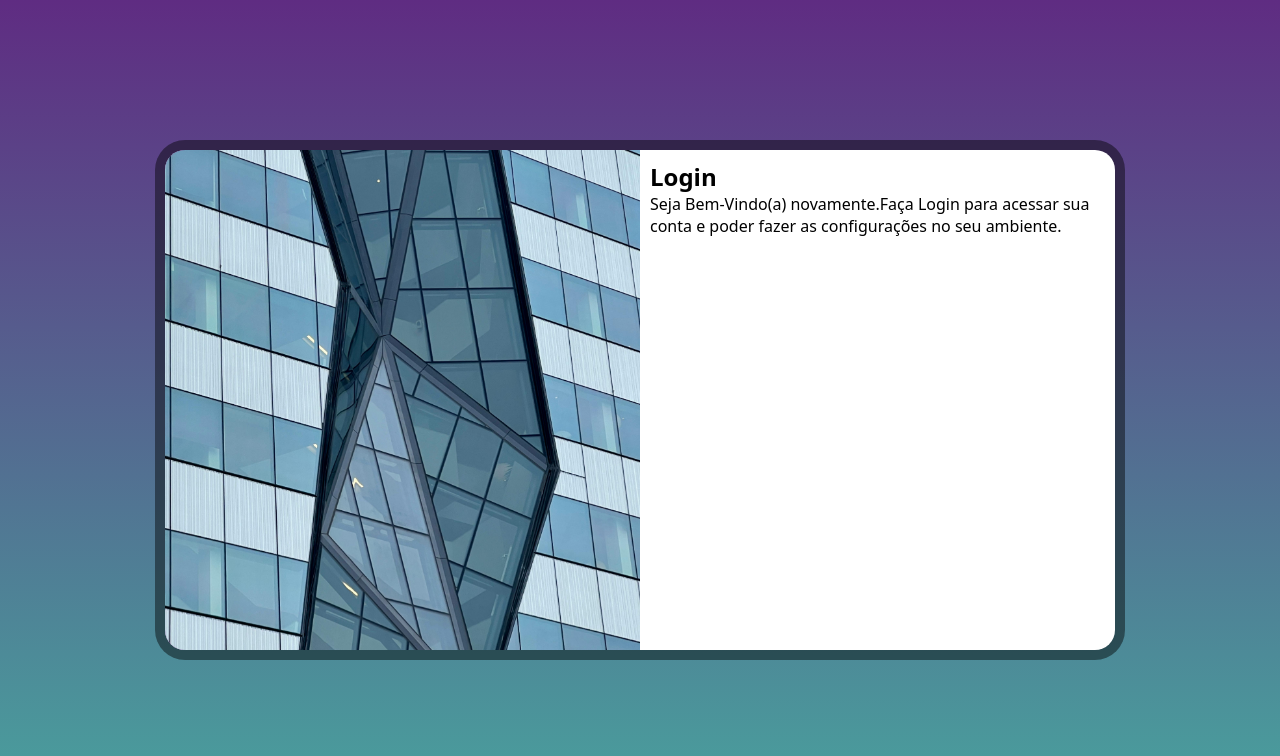
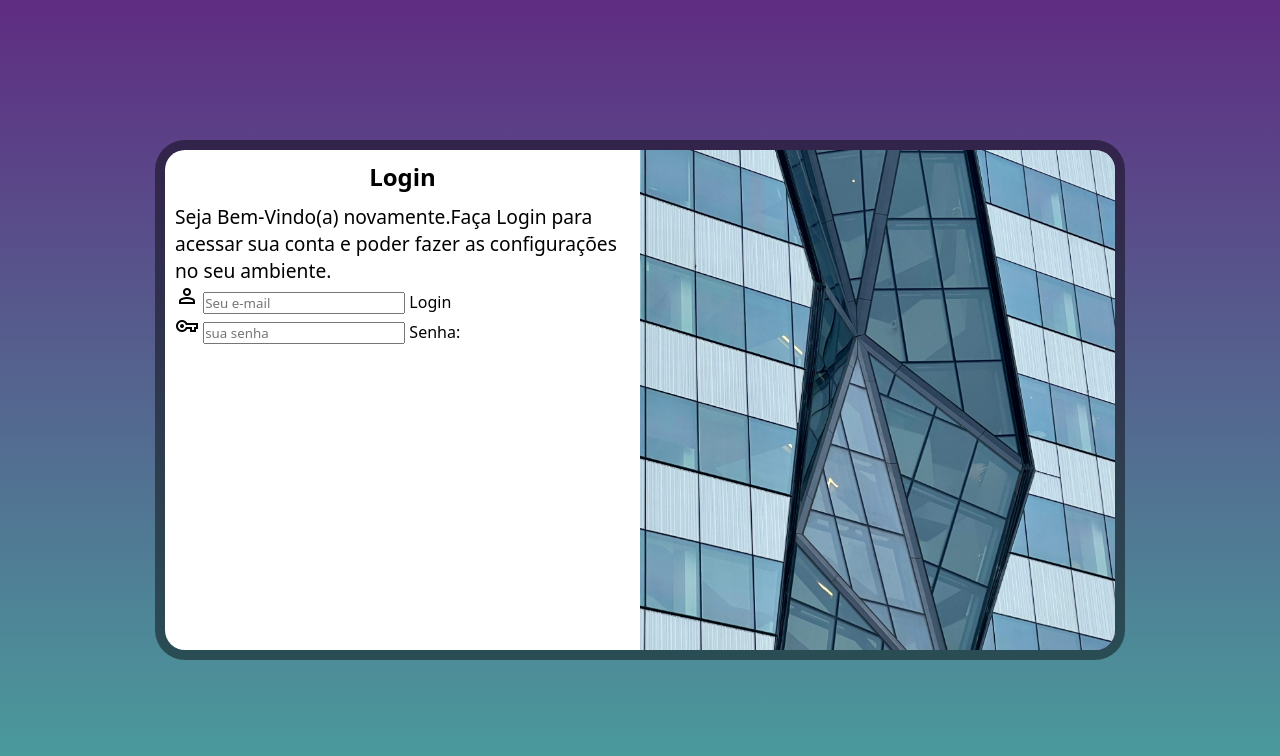
Before and after one commit to gamcastro/projeto-login2, a plain HTML site: page index.html in a window 1280 px wide. Drawn offline with nearby package versions, Linux system fonts and the light colour scheme.

Commit message:
comitado

```diff
--- a/estilos/media-query.css
+++ b/estilos/media-query.css
@@ -32,13 +32,21 @@
     }
 
     div#imagem {
-        float: left;
+        float: right;
         width: 50%;
         height: 100%;
     }
 
     div#formulario {
-        float: right;
+        float: left;
         width: 50%;
     }
+
+    div#formulario > h2 {
+        font-size: 2em ;
+    }
+
+    div#formulario > p {
+        font-size: 1.2em ;
+    }
 }
--- a/estilos/style.css
+++ b/estilos/style.css
@@ -52,3 +52,12 @@ div#formulario {
     display: block;
     padding: 10px;
 }
+
+div#formulario > h1 {
+    text-align: center;
+    margin-bottom: 10px;
+}
+
+div#formulario > p {
+    font-size: 0.8em ;
+}
--- a/index.html
+++ b/index.html
@@ -6,6 +6,7 @@
     <title>Login</title>
     <link rel="stylesheet" href="estilos/style.css">
     <link rel="stylesheet" href="estilos/media-query.css">
+    <link href="https://fonts.googleapis.com/css2?family=Material+Symbols+Outlined" rel="stylesheet" />
 </head>
 <body>
     <main>
@@ -20,7 +21,17 @@
                     conta e poder fazer as configurações no seu ambiente.
                 </p>
                 <form action="login.php" method="post">
+                    <div class="campo">
+                        <span class="material-symbols-outlined">person</span>
+                        <input type="email" name="login" id="ilogin" required placeholder="Seu e-mail">
+                        <label for="ilogin">Login</label>
+                    </div>
+                    <span class="material-symbols-outlined">vpn_key</span>
+                        <input type="password" name="Senha" id="isenha" placeholder="sua senha">
+                        <label for="isenha">Senha:</label>
+                    <div class="campo">
 
+                    </div>
                 </form>
             </div>
         </section>
```
